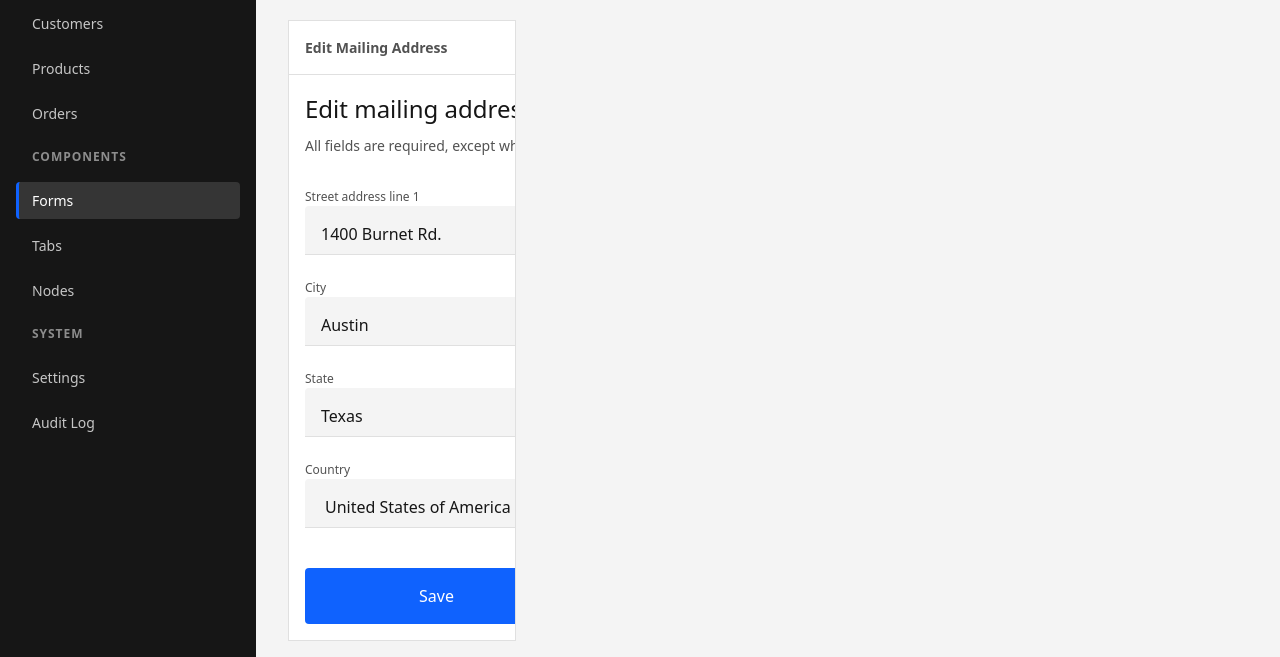
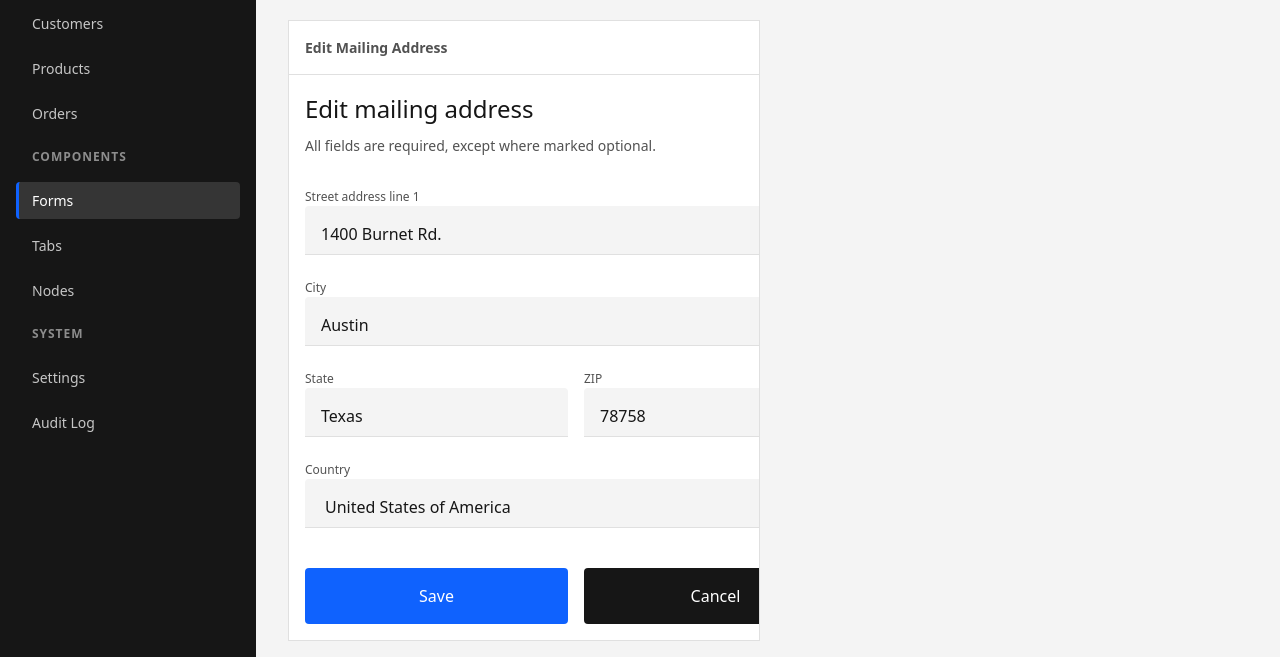
Before and after one commit to marchildmann/IDS-Think, a plain HTML site: page forms.html in a window 1280 px wide. Shown: the part 191-848 px from the top of the page. Drawn offline with Linux system fonts and the light colour scheme.

Commit message:
Fixed forms.html

```diff
--- a/forms.html
+++ b/forms.html
@@ -64,7 +64,7 @@
     <dash-board data-span="full">
 
       <!-- Edit Mailing Address — filled-style inputs with underline focus -->
-      <dash-widget data-span="1">
+      <dash-widget data-span="2">
         <header>
           <h2>Edit Mailing Address</h2>
         </header>
```
